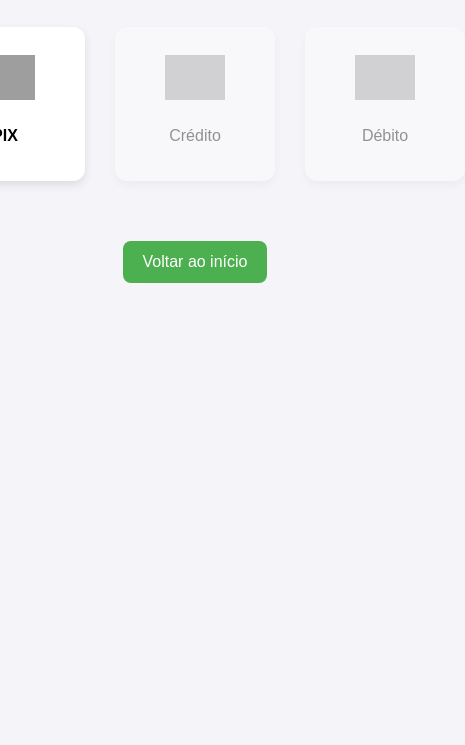
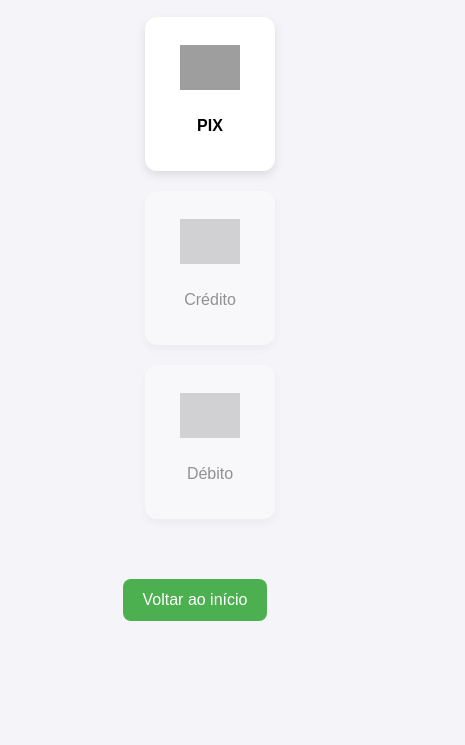
Before and after one commit to gamesfioravante/Site-de-receitas-Teste, a plain HTML site: page receita_pagamento.html in a window 390 px wide. Shown: the part 119-864 px from the top of the page, 465 px wide, since content can reach past the window. Drawn offline with Linux system fonts and the light colour scheme; grey boxes are pictures that could not be loaded.

Commit message:
Atualização do site

```diff
--- a/receita_pagamento.html
+++ b/receita_pagamento.html
@@ -11,6 +11,8 @@
             background: #f4f4f9;
             text-align: center;
             padding: 20px;
+            min-height: 100vh;
+            overflow-y: auto; /* permite scroll no celular */
         }
 
         h1 {
@@ -23,12 +25,15 @@
             flex-direction: column;
             align-items: center;
             margin-top: 30px;
+            width: 100%;
         }
 
         .methods {
             display: flex;
             gap: 30px;
             margin-bottom: 30px;
+            flex-wrap: wrap; /* evita cortar opções */
+            justify-content: center;
         }
 
         .method {
@@ -81,6 +86,24 @@
             opacity: 0.4;
             cursor: not-allowed;
         }
+
+        /* 🔥 RESPONSIVIDADE PARA CELULAR */
+        @media (max-width: 600px) {
+
+            body {
+                padding: 10px;
+            }
+
+            .methods {
+                flex-direction: column;
+                gap: 20px; /* espaço vertical entre os botões */
+            }
+
+            .method {
+                width: 90%;
+                max-width: 250px;
+            }
+        }
     </style>
 </head>
 
@@ -93,32 +116,31 @@
 
         <div class="methods">
 
-            <!-- PIX (único ativo) -->
+            <!-- PIX -->
             <div class="method" onclick="mostrarPix()">
                 <img src="https://cdn-icons-png.flaticon.com/512/825/825581.png" alt="Pix">
                 <p><strong>PIX</strong></p>
             </div>
 
-            <!-- Crédito (desativado por enquanto) -->
+            <!-- Crédito -->
             <div class="method disabled">
                 <img src="https://cdn-icons-png.flaticon.com/512/39/39272.png" alt="Cartão Crédito">
                 <p>Crédito</p>
             </div>
 
-            <!-- Débito (desativado por enquanto) -->
+            <!-- Débito -->
             <div class="method disabled">
                 <img src="https://cdn-icons-png.flaticon.com/512/633/633611.png" alt="Cartão Débito">
                 <p>Débito</p>
             </div>
         </div>
 
-        <!-- Área PIX -->
+        <!-- PIX -->
         <div id="pix-area">
             <h2>QR Code do PIX</h2>
             <img src="bdd/qrcod.jpeg" alt="QR Code PIX">
         </div>
 
-        <!-- Botão voltar -->
         <button onclick="window.location.href='index.html'">Voltar ao início</button>
 
     </div>
```
